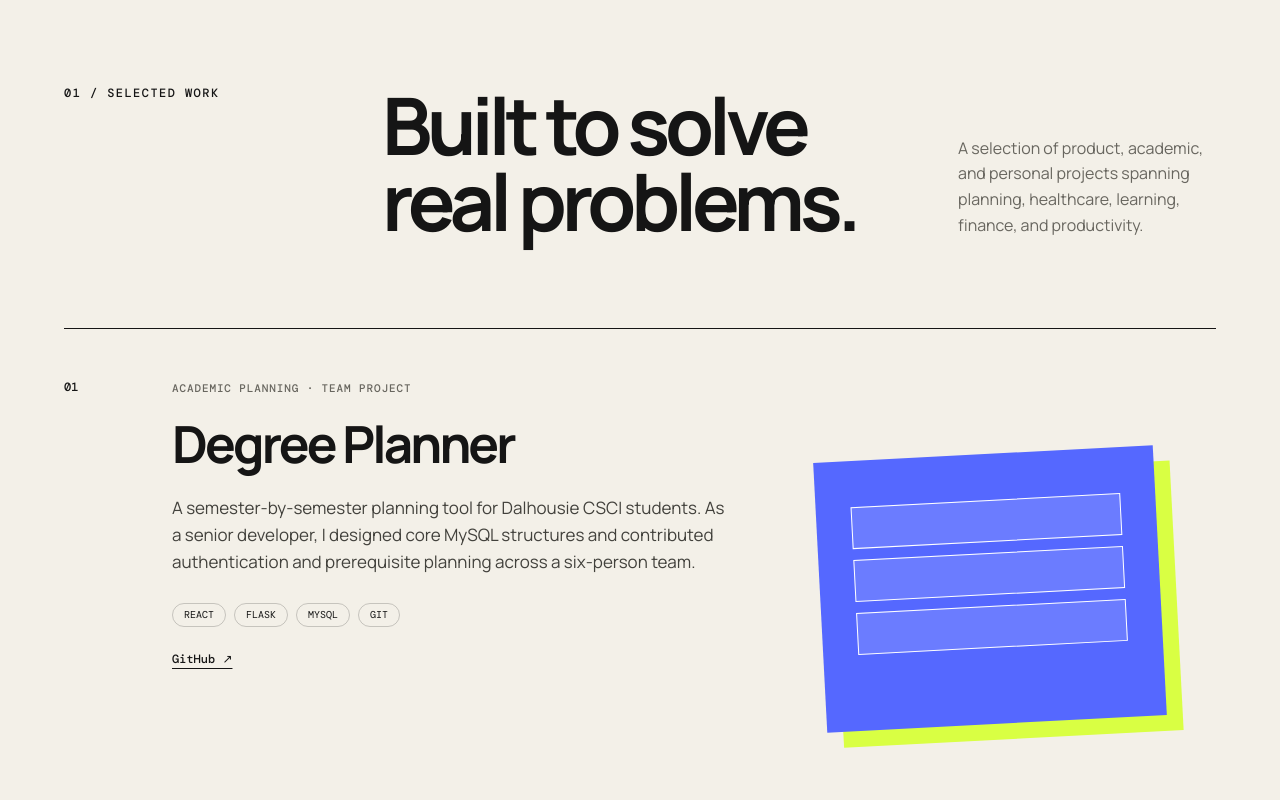
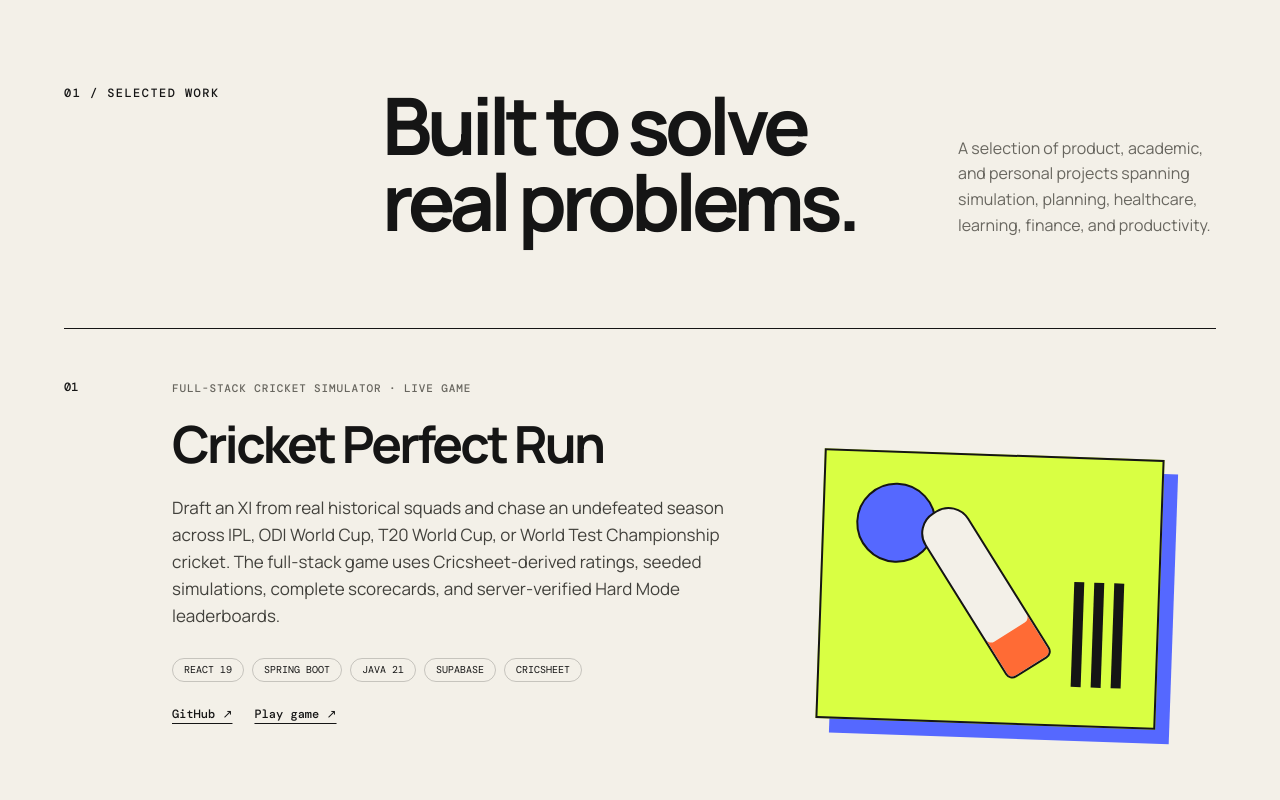
Before and after one commit to Harshil-Lotwala/Portfolio, a plain HTML site: page index.html in a window 1280 px wide. Shown: the part 920-1720 px from the top of the page. Drawn offline with nearby package versions, Linux system fonts and the light colour scheme.

Commit message:
Add Cricket Perfect Run and GitHub Pages

```diff
--- a/index.html
+++ b/index.html
@@ -66,12 +66,27 @@
       <div class="section-heading reveal">
         <p class="eyebrow">01 / Selected work</p>
         <h2>Built to solve<br>real problems.</h2>
-        <p>A selection of product, academic, and personal projects spanning planning, healthcare, learning, finance, and productivity.</p>
+        <p>A selection of product, academic, and personal projects spanning simulation, planning, healthcare, learning, finance, and productivity.</p>
       </div>
 
       <div class="project-list">
         <article class="project project-featured reveal">
           <div class="project-index">01</div>
+          <div class="project-copy">
+            <p class="project-type">Full-stack cricket simulator · Live game</p>
+            <h3>Cricket Perfect Run</h3>
+            <p>Draft an XI from real historical squads and chase an undefeated season across IPL, ODI World Cup, T20 World Cup, or World Test Championship cricket. The full-stack game uses Cricsheet-derived ratings, seeded simulations, complete scorecards, and server-verified Hard Mode leaderboards.</p>
+            <ul class="tags"><li>React 19</li><li>Spring Boot</li><li>Java 21</li><li>Supabase</li><li>Cricsheet</li></ul>
+            <div class="inline-links">
+              <a href="https://github.com/Harshil-Lotwala/cricket-perfect-run" target="_blank" rel="noopener">GitHub ↗</a>
+              <a href="https://harshil-lotwala.github.io/cricket-perfect-run/" target="_blank" rel="noopener">Play game ↗</a>
+            </div>
+          </div>
+          <div class="project-shape cricket-shape" aria-hidden="true"><span></span><span></span><span></span></div>
+        </article>
+
+        <article class="project reveal">
+          <div class="project-index">02</div>
           <div class="project-copy">
             <p class="project-type">Academic planning · Team project</p>
             <h3>Degree Planner</h3>
@@ -83,7 +98,7 @@
         </article>
 
         <article class="project reveal">
-          <div class="project-index">02</div>
+          <div class="project-index">03</div>
           <div class="project-copy">
             <p class="project-type">AI learning tool · Two-person team</p>
             <h3>AI Flashcard Generator</h3>
@@ -98,7 +113,7 @@
         </article>
 
         <article class="project reveal">
-          <div class="project-index">03</div>
+          <div class="project-index">04</div>
           <div class="project-copy">
             <p class="project-type">Healthcare reference · NSHA client project</p>
             <h3>Geriatric Psychotropic Green Card</h3>
@@ -115,7 +130,7 @@
         </article>
 
         <article class="project reveal">
-          <div class="project-index">04</div>
+          <div class="project-index">05</div>
           <div class="project-copy">
             <p class="project-type">Mobile productivity · Location-aware</p>
             <h3>FocusTrail</h3>
@@ -127,7 +142,7 @@
         </article>
 
         <article class="project reveal">
-          <div class="project-index">05</div>
+          <div class="project-index">06</div>
           <div class="project-copy">
             <p class="project-type">Personal finance · Live product</p>
             <h3>Professional Stock Dashboard</h3>
@@ -142,7 +157,7 @@
         </article>
 
         <article class="project reveal">
-          <div class="project-index">06</div>
+          <div class="project-index">07</div>
           <div class="project-copy">
             <p class="project-type">Android marketplace · Five-person team</p>
             <h3>Job Marketplace Mobile App</h3>
--- a/styles.css
+++ b/styles.css
@@ -69,6 +69,9 @@ section[id] { scroll-margin-top: 24px; }
 .section-heading > p:last-child { margin: 0; color: var(--muted); }
 .project-list { border-top: 1px solid var(--ink); }
 .project { min-height: 440px; position: relative; overflow: hidden; display: grid; grid-template-columns: 80px minmax(0, 1fr) minmax(280px, .8fr); gap: 28px; padding: 52px 0; border-bottom: 1px solid var(--ink); }
+.project:nth-child(even) { grid-template-columns: 80px minmax(280px, .8fr) minmax(0, 1fr); }
+.project:nth-child(even) .project-copy { grid-column: 3; grid-row: 1; }
+.project:nth-child(even) .project-shape { grid-column: 2; grid-row: 1; }
 .project-featured { min-height: 520px; }
 .project-index { font: 500 12px/1 var(--mono); }
 .project-copy { position: relative; z-index: 2; max-width: 670px; }
@@ -80,6 +83,11 @@ section[id] { scroll-margin-top: 24px; }
 .inline-links { display: flex; gap: 22px; margin-top: 26px; }
 .inline-links a { font: 500 12px/1 var(--mono); text-underline-offset: 5px; }
 .project-shape { align-self: center; justify-self: center; width: min(28vw, 340px); height: 270px; position: relative; transition: transform .4s cubic-bezier(.2,.7,.2,1); }
+.cricket-shape { background: var(--acid); border: 2px solid var(--ink); box-shadow: 14px 14px 0 var(--blue); overflow: hidden; transform: rotate(2deg); }
+.cricket-shape::before { content: ""; position: absolute; width: 76px; height: 76px; border-radius: 50%; background: var(--blue); border: 2px solid var(--ink); left: 32px; top: 30px; }
+.cricket-shape::after { content: ""; position: absolute; width: 48px; height: 180px; border: 2px solid var(--ink); border-radius: 24px 24px 8px 8px; background: var(--paper); left: 135px; top: 42px; transform: rotate(-34deg); box-shadow: inset 0 -40px 0 var(--orange); }
+.cricket-shape span { position: absolute; bottom: 38px; width: 10px; height: 105px; background: var(--ink); z-index: 2; }
+.cricket-shape span:nth-child(1) { right: 74px; }.cricket-shape span:nth-child(2) { right: 54px; }.cricket-shape span:nth-child(3) { right: 34px; }
 .planner-shape { background: var(--blue); transform: rotate(-3deg); padding: 35px; box-shadow: 16px 16px 0 var(--acid); }
 .planner-shape span { display: block; height: 42px; margin: 11px 0; border: 1px solid white; background: rgba(255,255,255,.13); }
 .cards-shape span { position: absolute; width: 190px; height: 240px; display: grid; place-items: center; font: 500 76px/1 Georgia,serif; border: 2px solid var(--ink); background: var(--orange); box-shadow: 10px 10px 0 var(--ink); }
@@ -181,6 +189,7 @@ section[id] { scroll-margin-top: 24px; }
   .hero-bottom .hero-actions { grid-column: 2; }
   .section-heading { grid-template-columns: .65fr 1.8fr 1fr; gap: 40px; }
   .project { grid-template-columns: 55px minmax(0,1fr) minmax(260px,.72fr); gap: 24px; }
+  .project:nth-child(even) { grid-template-columns: 55px minmax(260px,.72fr) minmax(0,1fr); }
   .project-shape { width: min(27vw, 300px); height: 245px; }
   .cards-shape span { width: 165px; height: 215px; }
   .map-shape::before { left: calc(50% - 55px); top: 48px; }
@@ -206,6 +215,9 @@ section[id] { scroll-margin-top: 24px; }
   .hero-bottom > p { grid-column: 1; }.hero-bottom .hero-actions { grid-column: 2; }
   .section-heading { grid-template-columns: 1fr; gap: 24px; margin-bottom: 68px; }.section-heading .eyebrow { margin-bottom: 8px; }.section-heading > p:last-child { max-width: 580px; }
   .project { min-height: 0; grid-template-columns: 44px minmax(0,1fr); gap: 20px; padding: 48px 0; }
+  .project:nth-child(even) { grid-template-columns: 44px minmax(0,1fr); }
+  .project:nth-child(even) .project-copy { grid-column: 2; grid-row: auto; }
+  .project:nth-child(even) .project-shape { grid-column: 2; grid-row: auto; }
   .project-featured { min-height: 0; }
   .project-copy { max-width: 680px; }
   .project-shape { grid-column: 2; width: min(100%, 380px); height: 270px; justify-self: start; margin-top: 28px; }
@@ -236,6 +248,8 @@ section[id] { scroll-margin-top: 24px; }
   .work { padding-top: 105px; }
   .section-heading h2, .about h2, .skills h2, .contact h2 { font-size: clamp(44px, 13vw, 66px); line-height: .98; }
   .project { grid-template-columns: 1fr; padding: 42px 0; }
+  .project:nth-child(even) { grid-template-columns: 1fr; }
+  .project:nth-child(even) .project-copy, .project:nth-child(even) .project-shape { grid-column: 1; }
   .project-index { margin-bottom: -4px; }
   .project h3 { font-size: clamp(36px, 10.5vw, 52px); line-height: 1.02; overflow-wrap: anywhere; }
   .project-copy > p:not(.project-type) { font-size: 16px; }
```
Also changed, not shown: 2 other files.
